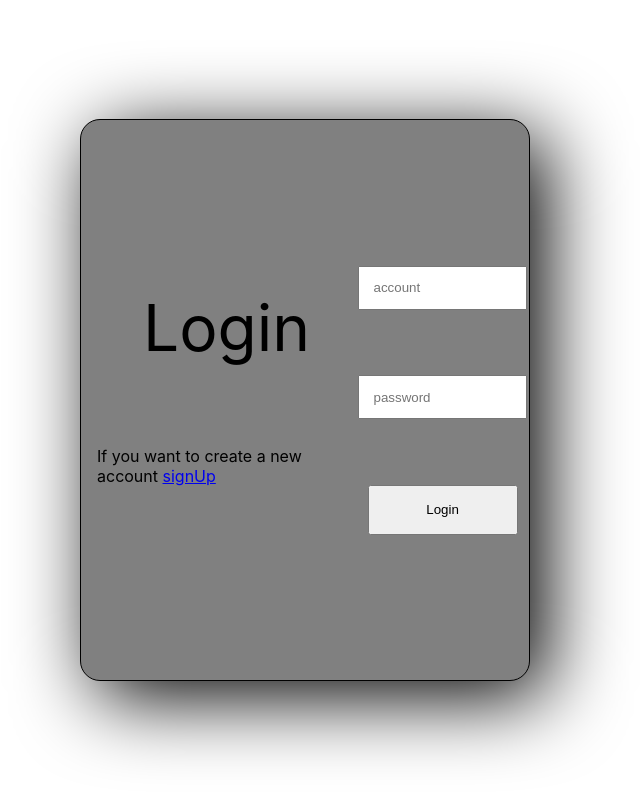
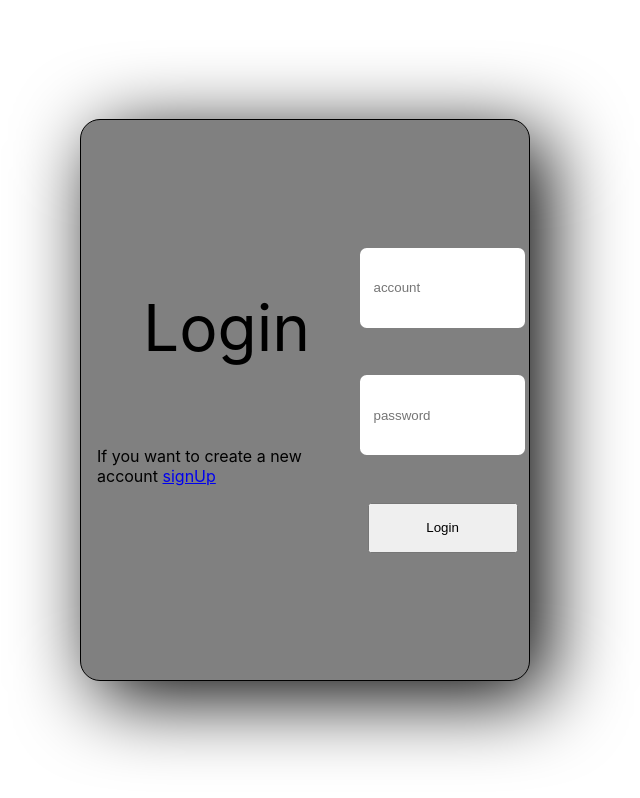
Before and after one commit to VisioneerHEI/PocketVault-Front, a React (Create React App) app: page /login in a window 1280 px wide. Shown: the whole page, without its empty margins (335-975 px from the left). Built offline with nearby package versions, Linux system fonts and the light colour scheme.

Commit message:
chore: input form size

```diff
--- a/src/components/inputForm.jsx
+++ b/src/components/inputForm.jsx
@@ -4,11 +4,13 @@ const InputForm = ({placeholder, onChange}) => {
     return (
         <Input
             minH={"20px"}
-            h={"5vh"}
+            h={"10vh"}
             w={"80%"}
             padding={"0 1em 0 1em"}
             placeholder={placeholder ? placeholder : "Default input form"}
             onChange={onChange}
+            borderRadius=".5em"
+            border="0"
         />
     )
 };
```
